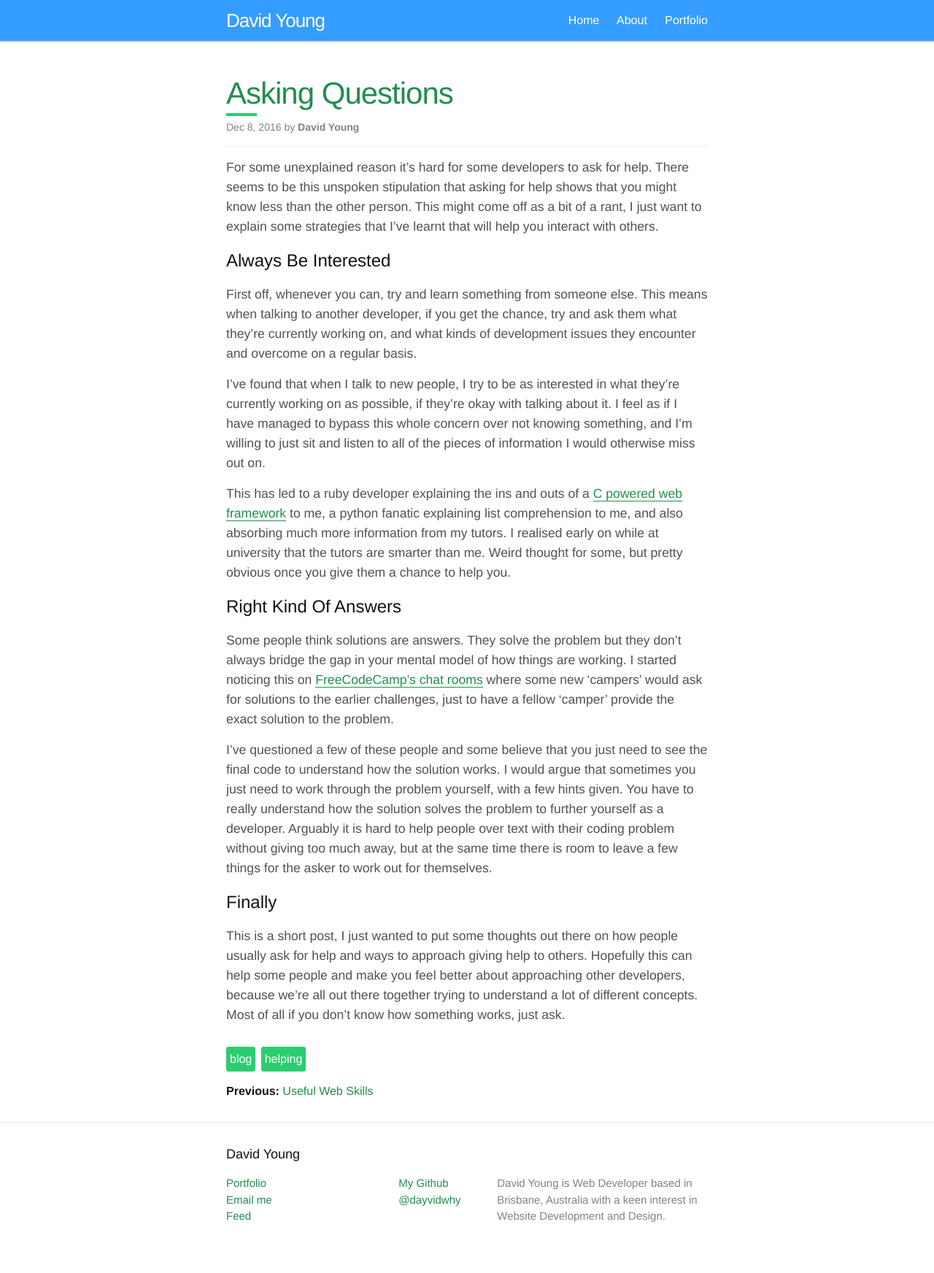
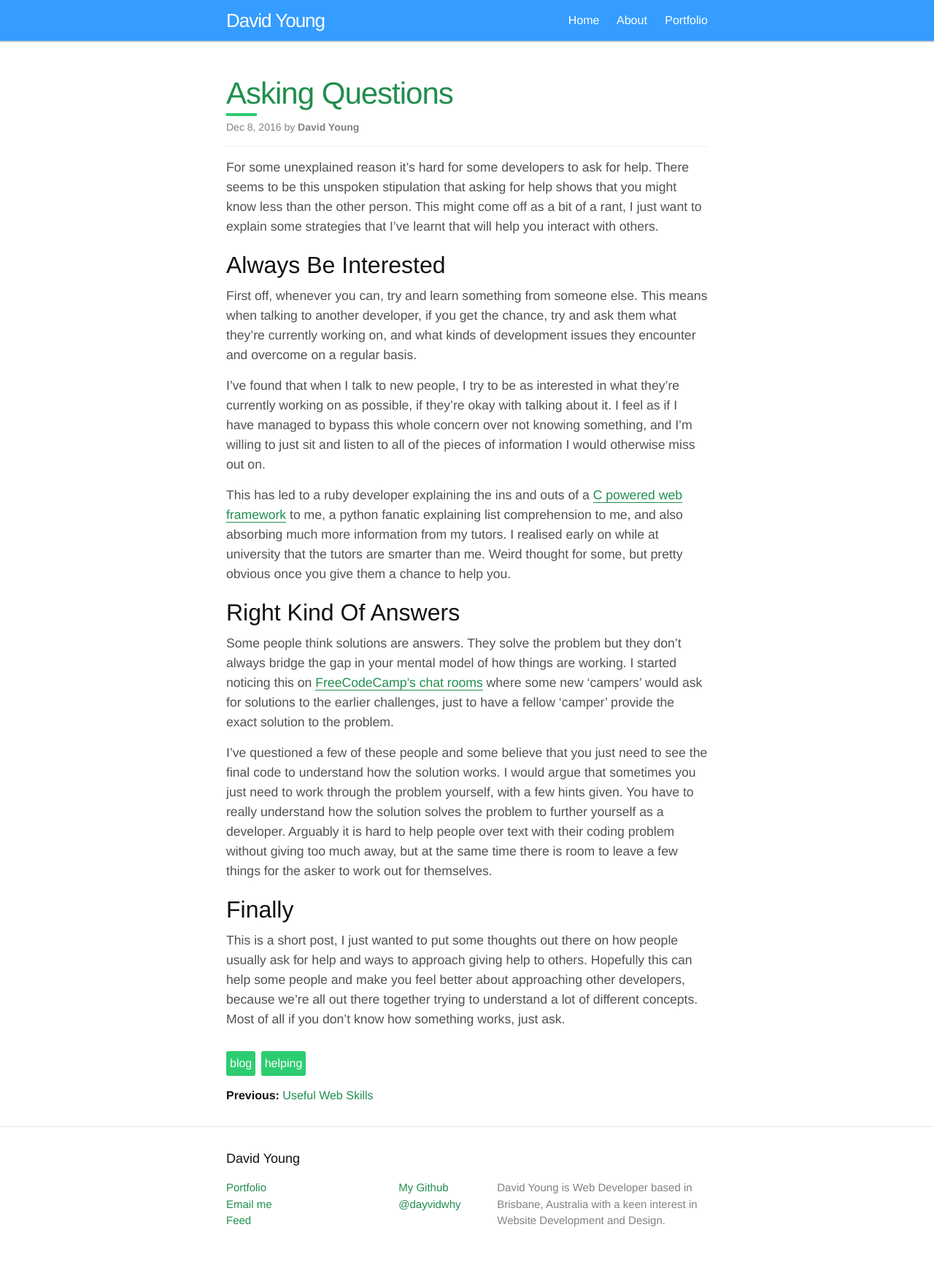
Before and after one commit to dayvidwhy/dayvidwhy.github.io, a Jekyll site: the page built from _posts/2016-12-08-asking-questions.markdown, in a window 1280 px wide. Shown: the whole page at 73% size. Built offline with Jekyll 4.4.1, drawn with Linux system fonts in a browser that asks for light colours.

Commit message:
Apparently I've been using h2's for headings.

```diff
--- a/_posts/2016-12-08-asking-questions.markdown
+++ b/_posts/2016-12-08-asking-questions.markdown
@@ -7,17 +7,17 @@
 ---
 For some unexplained reason it's hard for some developers to ask for help. There seems to be this unspoken stipulation that asking for help shows that you might know less than the other person. This might come off as a bit of a rant, I just want to explain some strategies that I've learnt that will help you interact with others.
 
-# Always Be Interested
+## Always Be Interested
 First off, whenever you can, try and learn something from someone else. This means when talking to another developer, if you get the chance, try and ask them what they're currently working on, and what kinds of development issues they encounter and overcome on a regular basis.
 
 I've found that when I talk to new people, I try to be as interested in what they're currently working on as possible, if they're okay with talking about it. I feel as if I have managed to bypass this whole concern over not knowing something, and I'm willing to just sit and listen to all of the pieces of information I would otherwise miss out on.
 
 This has led to a ruby developer explaining the ins and outs of a [C powered web framework](http://kore.io) to me, a python fanatic explaining list comprehension to me, and also absorbing much more information from my tutors. I realised early on while at university that the tutors are smarter than me. Weird thought for some, but pretty obvious once you give them a chance to help you.
 
-# Right Kind Of Answers
+## Right Kind Of Answers
 Some people think solutions are answers. They solve the problem but they don't always bridge the gap in your mental model of how things are working. I started noticing this on [FreeCodeCamp's chat rooms](https://gitter.im/FreeCodeCamp/FreeCodeCamp) where some new 'campers' would ask for solutions to the earlier challenges, just to have a fellow 'camper' provide the exact solution to the problem.
 
 I've questioned a few of these people and some believe that you just need to see the final code to understand how the solution works. I would argue that sometimes you just need to work through the problem yourself, with a few hints given. You have to really understand how the solution solves the problem to further yourself as a developer. Arguably it is hard to help people over text with their coding problem without giving too much away, but at the same time there is room to leave a few things for the asker to work out for themselves.
 
-# Finally
+## Finally
 This is a short post, I just wanted to put some thoughts out there on how people usually ask for help and ways to approach giving help to others. Hopefully this can help some people and make you feel better about approaching other developers, because we're all out there together trying to understand a lot of different concepts. Most of all if you don't know how something works, just ask.
```
